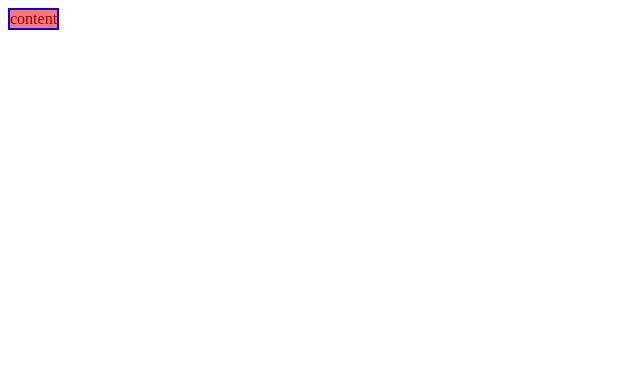
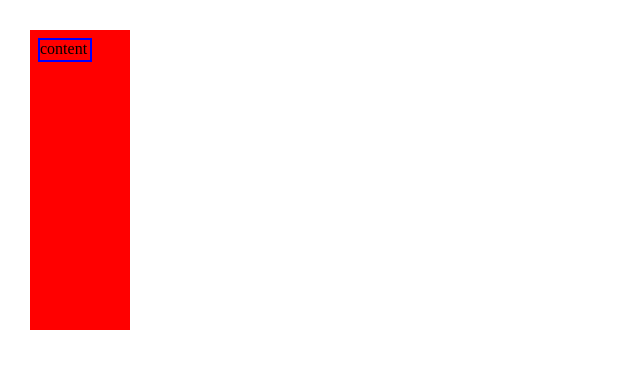
Before and after one commit to yolisses0/nodes-editor, a SvelteKit app: page /dev in a window 1280 px wide. Shown: the top 368 px of the page, without its empty margins (0-640 px from the left). Built offline with nearby package versions, Linux system fonts and the light colour scheme.

Commit message:
Experiment with intersection observer movement detection

```diff
--- a/src/routes/dev/DevPage.svelte
+++ b/src/routes/dev/DevPage.svelte
@@ -1,31 +1,73 @@
 <script lang="ts">
-	import { MoveObserver } from '$lib/position/MoveObserver.js';
 	import MovableComponent from './MovableComponent.svelte';
 
 	let content: Element;
 	let container: Element;
 
+	function getRootMargin() {
+		const contentRect = content.getBoundingClientRect();
+		const containerRect = container.getBoundingClientRect();
+
+		console.log(contentRect);
+		console.log(containerRect);
+
+		/* top | right | bottom | left */
+
+		return (
+			[
+				containerRect.top - contentRect.top, // ok
+				contentRect.right - containerRect.right, // ok
+				contentRect.bottom - containerRect.bottom, // ok
+				containerRect.left - contentRect.left, // ok
+			].join('px ') + 'px'
+		);
+	}
+
 	$effect(() => {
-		const observer = new MoveObserver(
+		const observer = new IntersectionObserver(
 			(entries) => {
-				console.log(entries);
+				const [entry] = entries;
+				console.log(entry.isIntersecting, entry.boundingClientRect, entry.rootBounds);
 			},
-			{ root: container },
+			{ root: container, rootMargin: getRootMargin(), threshold: 1 },
 		);
+
 		observer.observe(content);
-
-		return () => observer.unobserve(content);
 	});
 </script>
 
-<div style="position: relative;" bind:this={container}>
-	<MovableComponent>
-		<div bind:this={content}>content</div>
-	</MovableComponent>
+<div style="padding: 30px;">
+	<div class="container" bind:this={container}>
+		<div class="initial-marker"></div>
+		<MovableComponent>
+			<div bind:this={content} class="content">content</div>
+		</MovableComponent>
+	</div>
 </div>
 
 <style>
 	:global(body, html) {
 		margin: 0;
 	}
+
+	.initial-marker {
+		width: 50px;
+		height: 20px;
+		position: absolute;
+		outline: 1px solid green;
+		top: 10px;
+		left: 10px;
+	}
+
+	.content {
+		width: 50px;
+		height: 20px;
+	}
+
+	.container {
+		width: 100px;
+		height: 300px;
+		position: relative;
+		background-color: red;
+	}
 </style>
```
Also changed, not shown: 1 other file (tests, documents, lock files or other folders).
